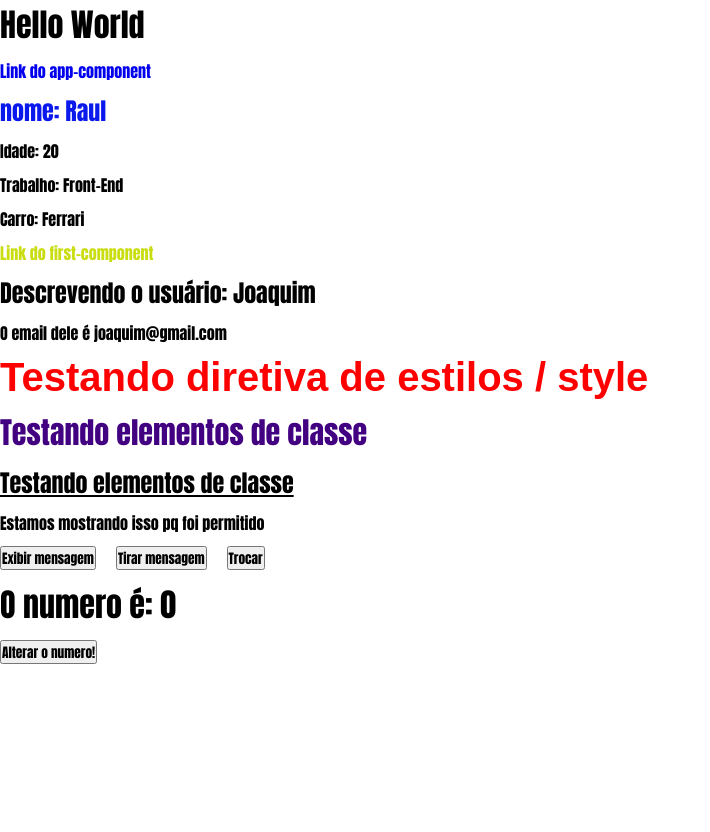
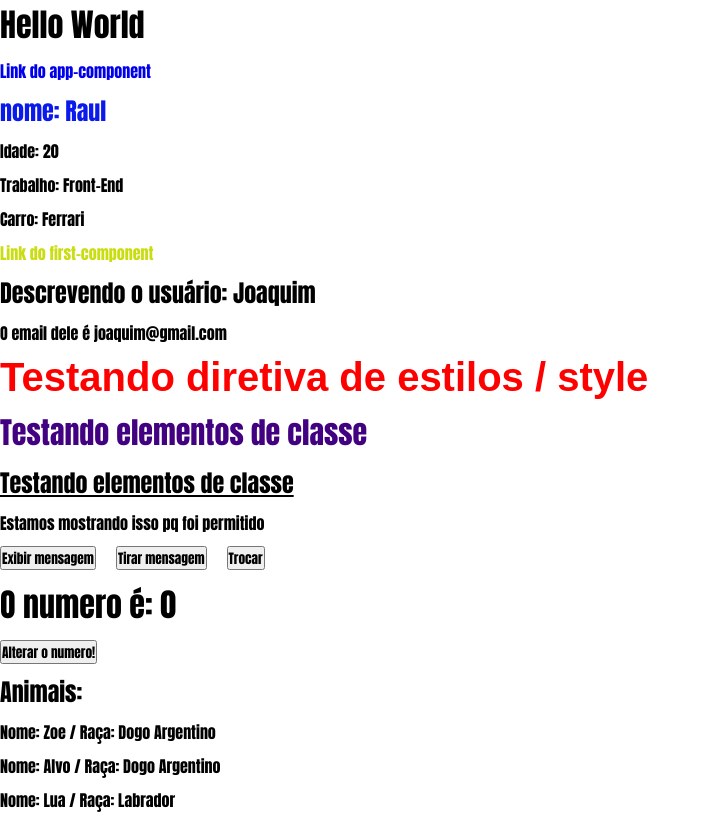
Before and after one commit to Raulpassos08/Estudo-Angular, an Angular app: page / in a window 1280 px wide. Shown: the whole page, without its empty margins (0-710 px from the left). Before the commit the page ends 800 px from the top, so only its background shows below. Built offline with nearby package versions, Linux system fonts and the light colour scheme.

Commit message:
Renderização de listas usando o *ngFor

```diff
--- a/src/app/app.component.html
+++ b/src/app/app.component.html
@@ -8,3 +8,4 @@
 <app-if-render></app-if-render>
 <app-eventos></app-eventos>
 <app-emitter></app-emitter>
+<app-list-render></app-list-render>
--- a/src/app/app.module.ts
+++ b/src/app/app.module.ts
@@ -10,6 +10,7 @@
 import { EventosComponent } from './components/eventos/eventos.component';
 import { EmitterComponent } from './components/emitter/emitter.component';
 import { ChangeNumberComponent } from './components/change-number/change-number.component';
+import { ListRenderComponent } from './components/list-render/list-render.component';
 
 @NgModule({
   declarations: [
@@ -20,11 +21,12 @@
     IfRenderComponent,
     EventosComponent,
     EmitterComponent,
-    ChangeNumberComponent
+    ChangeNumberComponent,
+    ListRenderComponent
   ],
   imports: [
     BrowserModule,
-    AppRoutingModule
+    AppRoutingModule,
   ],
   providers: [],
   bootstrap: [AppComponent]
--- /dev/null
+++ b/src/app/components/list-render/list-render.component.html
@@ -0,0 +1,6 @@
+<h2>Animais: </h2>
+<ul>
+    <li *ngFor="let animal of animals">
+        Nome: {{ animal.name }} / Raça: {{animal.type}}
+    </li>
+</ul>
--- /dev/null
+++ b/src/app/components/list-render/list-render.component.ts
@@ -0,0 +1,19 @@
+import { Component, OnInit } from '@angular/core';
+
+@Component({
+  selector: 'app-list-render',
+  templateUrl: './list-render.component.html',
+  styleUrls: ['./list-render.component.css']
+})
+export class ListRenderComponent implements OnInit{
+  animals = [
+    {name: 'Zoe', type: 'Dogo Argentino'},
+    {name: 'Alvo', type: 'Dogo Argentino'},
+    {name: 'Lua', type: 'Labrador'}
+  ];
+
+  constructor(){}
+
+  ngOnInit(): void {
+  }
+}
```
Also changed, not shown: src/app/components/list-render/list-render.component.css (added), 1 other file (tests, documents, lock files or other folders).
